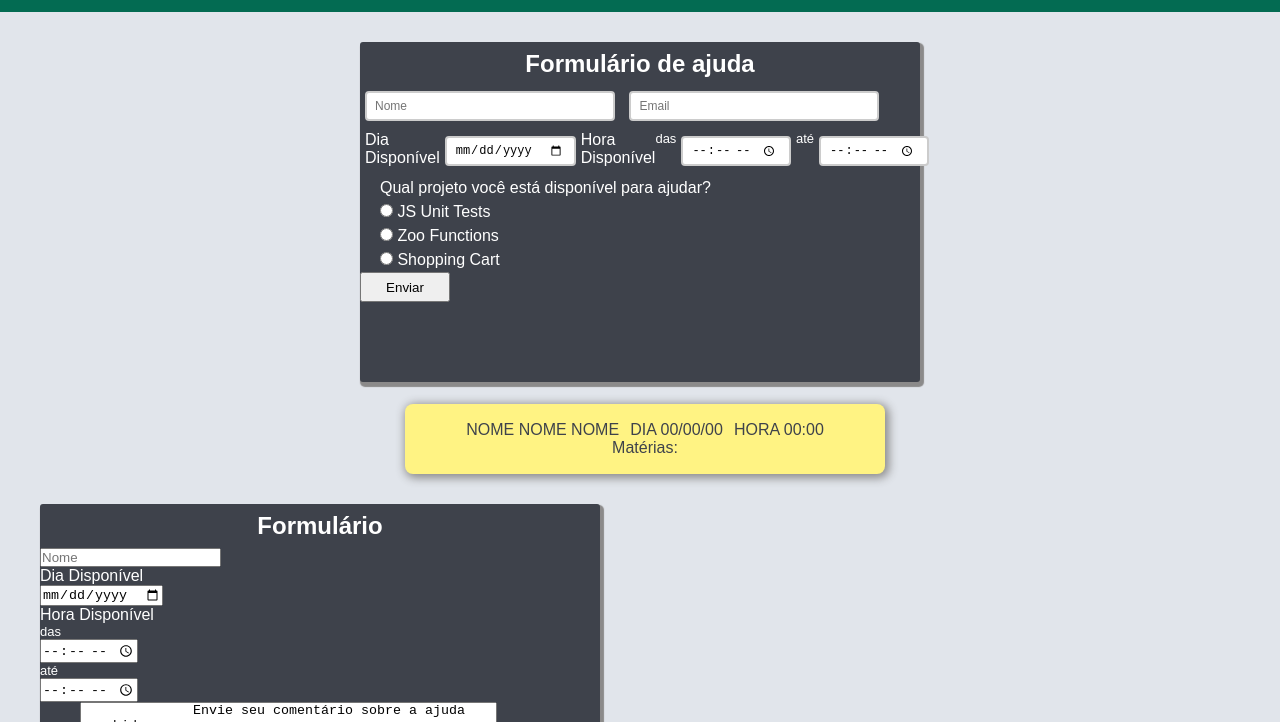
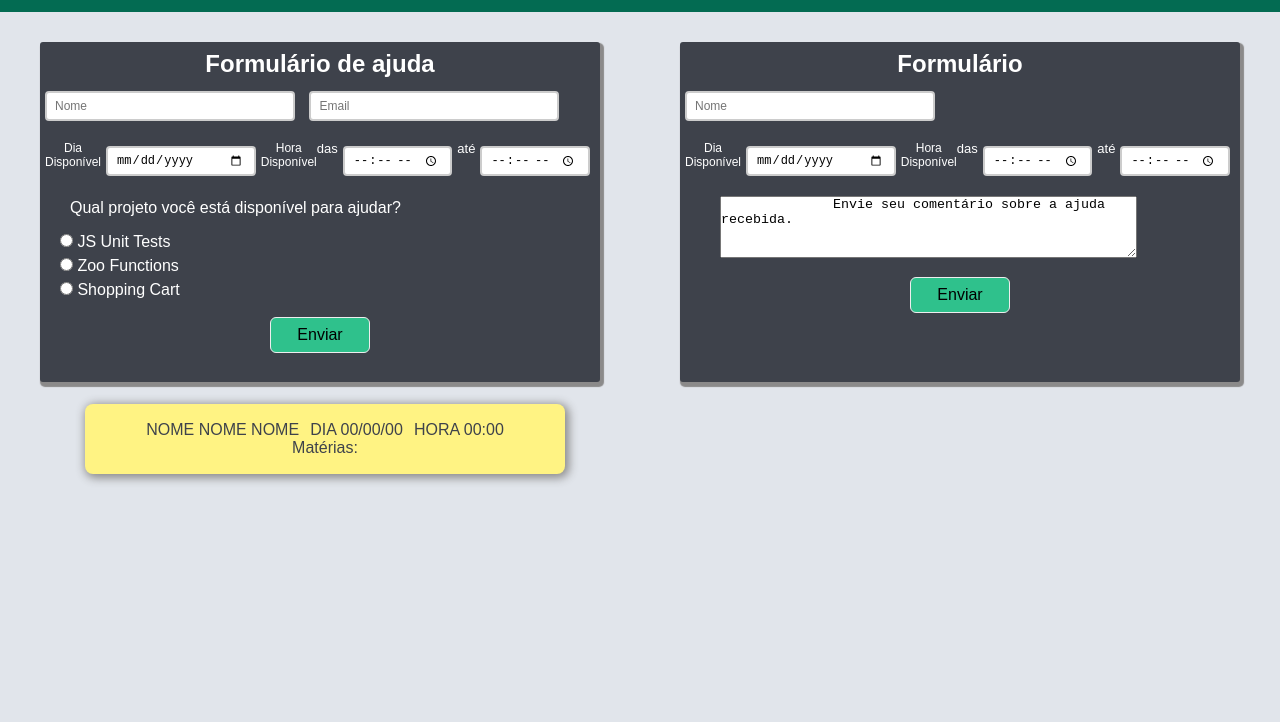
Before and after one commit to kauamaximino/helptryber, a plain HTML site: page index.html in a window 1280 px wide. Shown: the part 78-800 px from the top of the page. Drawn offline with Linux system fonts and the light colour scheme.

Commit message:
ajustado CSS classes e form helpener

```diff
--- a/index.html
+++ b/index.html
@@ -29,7 +29,7 @@
         </div>
 
               <section class="date-mentor-form">
-                <p class="text-date"></p>Dia Disponível</p>
+                <p class="text-date">Dia Disponível</p>
                 <input type="date" name="" id="inputMentorDate" class="inputMentorDate" />
                 <p class="text-time">Hora Disponível</p>
                 <p class="text-time2">das</p>
@@ -77,11 +77,11 @@
         <div class="information-helped-container">
 
           <div>
-          <input id="input-helped-name" type="text" placeholder="Nome" />
+          <input class="input-helped-name" id="input-helped-name" type="text" placeholder="Nome" />
           </div>
 
           <section class="date-helped-form">
-            <p class="text-date"></p>Dia Disponível</p>
+            <p class="text-date">Dia Disponível</p>
             <input type="date" name="" id="inputHelpedDate" class="inputHelpedDate" />
             <p class="text-time">Hora Disponível</p>
             <p class="text-time2">das</p>
--- a/style.css
+++ b/style.css
@@ -74,7 +74,7 @@ h2 {
   padding: 8px;
 }
 
-.information-mentor-container input {
+.information-mentor-container  input {
   width: 250px;
   height: 30px;
   margin: 5px;
@@ -88,7 +88,21 @@ h2 {
   padding: 5px 10px 5px 8px;
 }
 
-.inputMentorDate {
+.input-helped-name {
+  width: 250px;
+  height: 30px;
+  margin: 5px;
+  box-sizing: border-box;
+  border: 2px solid #ccc;
+  border-radius: 4px;
+  font-size: 12px;
+  background-color: white;
+  background-position: 10px 10px;
+  background-repeat: no-repeat;
+  padding: 5px 10px 5px 8px;
+}
+.inputMentorDate,
+.inputHelpedDate {
   width: 230px;
   height: 30px;
   margin: 5px;
@@ -117,21 +131,37 @@ h2 {
   padding: 5px 10px 5px 8px;
 }
 
-.text-time2 {
-  font-size: small;
+.inputHelpedTimeStart,
+.inputHelpedTimeStart {
+  width: 140px;
+  height: 30px;
+  margin: 5px;
+  box-sizing: border-box;
+  border: 2px solid #ccc;
+  border-radius: 4px;
+  font-size: 12px;
+  background-color: white;
+  background-position: 10px 10px;
+  background-repeat: no-repeat;
+  padding: 5px 10px 5px 8px;
+}
+
+.text-date, .text-time {
+  font-size: 12px;
+  text-align: center;
+
 
 }
 
-.date-mentor-form {
-  display: flex;
-  margin: 5px;
+.text-time2 {
+  font-size: small;
 }
 
-/* .family-container {
-  width: 200px;
+.date-mentor-form,
+.date-helped-form {
   display: flex;
-  flex-direction: column;
-} */
+  margin: 15px 5px;
+}
 
 .footer-container {
   margin-top: 70px;
@@ -169,13 +199,25 @@ h2 {
 
 .name-projects {
   display: flex;
+  margin: 10px;
 }
 
-.btn-send-mentor {
-  width: 90px;
-  height: 30px;
-  margin-bottom: 10px;
+.container-button-send-mentor, .container-btn-send-helped {
+  display: flex;
+  justify-content: center;
 }
+
+.btn-send-mentor, .btn-send-helped {
+  width: 100px;
+  text-align: center;
+  margin-top: 15px;
+  padding: 8px 2px;
+  border: 1px solid #eee;
+  border-radius: 6px;
+  background-color: var(--verde-claro);
+  font-size: 1rem;
+}
+
 
 .list-mentor-box p {
   color: var(--cinza1);
@@ -187,10 +229,15 @@ h2 {
   align-items: center;
 }
 
-.container {
+.container-geral {
+  display: flex;
+  justify-content: space-around;
+}
+
+/* .container {
   display: flex;
   justify-content: space-evenly;
-}
+} */
 
 textarea {
   margin-left: 40px;
```
